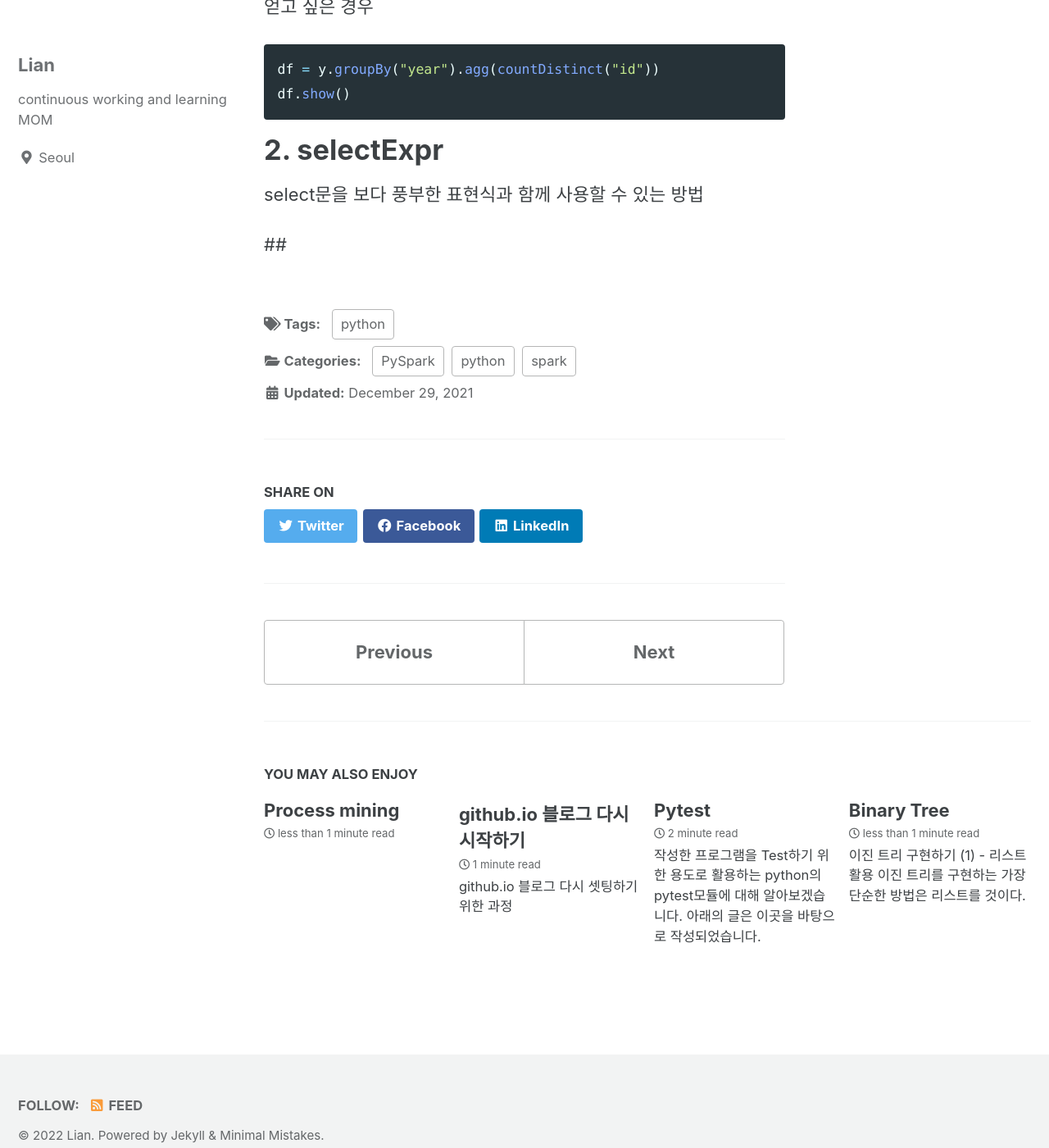
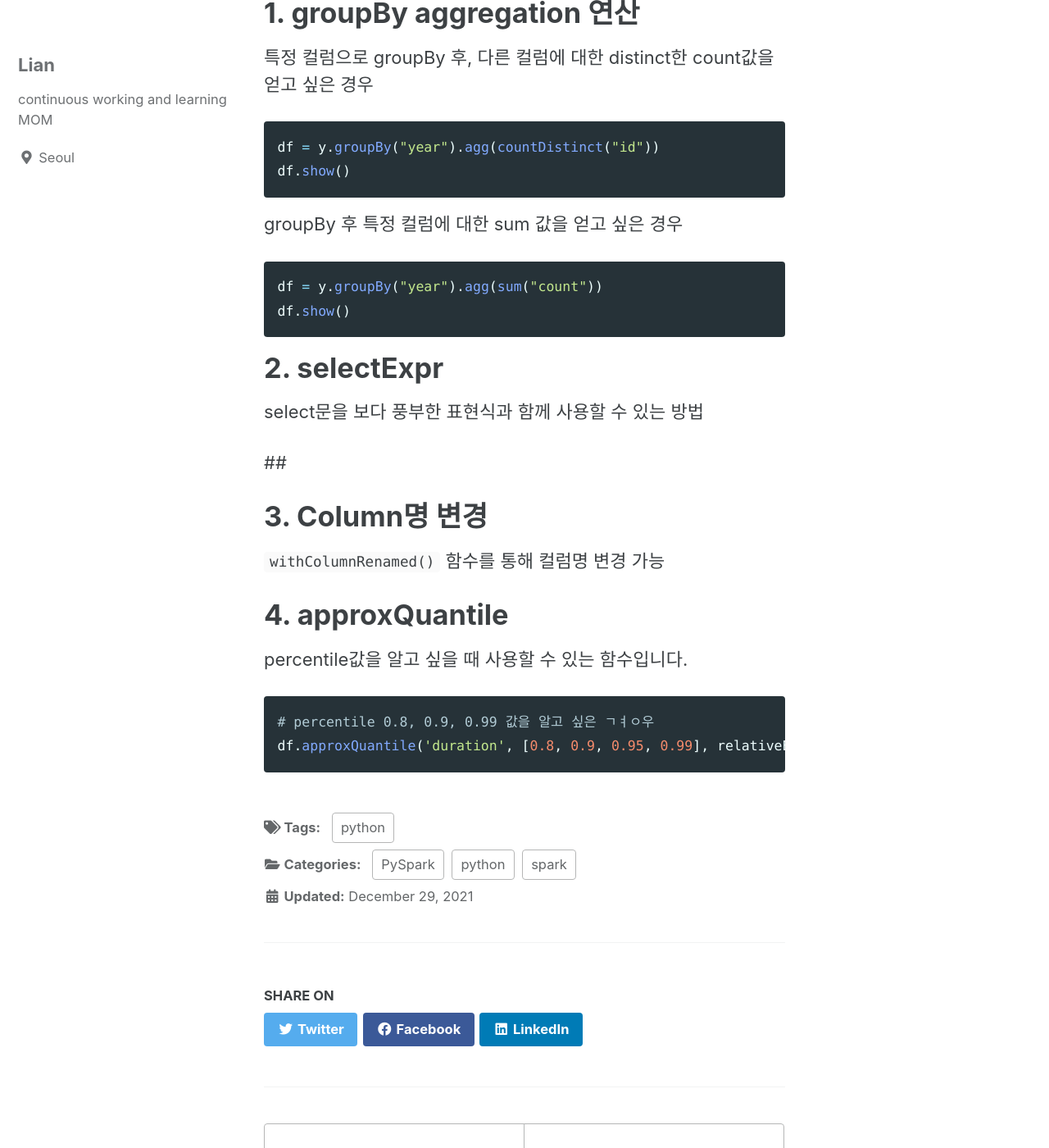
Before and after one commit to hwyum/hwyum.github.io, a Jekyll site: the page built from _posts/2021-12-29-PySpark.md, in a window 1280 px wide and 1400 px high, scrolled down 300 px. Shown: the whole window at 82% size. Built offline with Jekyll 4.4.1, drawn with Linux system fonts in a browser that asks for light colours; cached includes are drawn as plain includes; some of the changed text lies outside the part shown.

Commit message:
new posts

`````diff
--- a/_posts/2021-12-29-PySpark.md
+++ b/_posts/2021-12-29-PySpark.md
@@ -5,12 +5,23 @@ tags: python
 categories: python spark PySpark
 ---
 
+주의: 아래 내용은 `PySpark 2.4.5` version 기준으로 작성되었습니다.
 
-# 1. distinct count
+# 1. groupBy aggregation 연산
+
 특정 컬럼으로 groupBy 후, 다른 컬럼에 대한 distinct한 count값을 얻고 싶은 경우
 
-```py
+```python
 df = y.groupBy("year").agg(countDistinct("id"))
+df.show()
+```
+
+
+
+groupBy 후 특정 컬럼에 대한 sum 값을 얻고 싶은 경우
+
+```python
+df = y.groupBy("year").agg(sum("count"))
 df.show()
 ```
 
@@ -21,3 +32,18 @@ df.show()
 select문을 보다 풍부한 표현식과 함께 사용할 수 있는 방법
 
 ##
+
+# 3. Column명 변경
+
+`withColumnRenamed()` 함수를 통해 컬럼명 변경 가능
+
+
+
+# 4. approxQuantile
+
+percentile값을 알고 싶을 때 사용할 수 있는 함수입니다.
+
+```python
+# percentile 0.8, 0.9, 0.99 값을 알고 싶은 ㄱㅕㅇ우
+df.approxQuantile('duration', [0.8, 0.9, 0.95, 0.99], relativeError=0.001)
+```
--- /dev/null
+++ b/_posts/2022-01-17-jupyter_notebook.md
@@ -0,0 +1,40 @@
+
+
+````yaml
+title: "conda 가상환경을 jupyter notebook kernel로 설정하기"
+date: 2022-01-17
+tags:
+    - python jupyter
+categories:
+    - python
+````
+
+
+
+가상환경을 주피터 노트북을 kernel로 연결시키는 방법에 대한 부분입니다.
+
+
+
+# Reference
+
+- https://taehooh.tistory.com/entry/Python-%EC%95%84%EB%82%98%EC%BD%98%EB%8B%A4-%EA%B0%80%EC%83%81%ED%99%98%EA%B2%BD-%EA%B5%AC%EC%84%B1-%EB%B0%8F-%EC%A3%BC%ED%94%BC%ED%84%B0-%EB%85%B8%ED%8A%B8%EB%B6%81-%EC%BB%A4%EB%84%90-%EC%97%B0%EA%B2%B0
+
+
+
+# 커널 연결
+
+- 가상 환경을 활성화 시켜줌
+
+- 가상 환경이 활성화 되어 있는 상황에서 Jupyter notebook 설치
+
+  - ```bash
+    pip install jupyter notebook
+    ```
+
+
+
+* 아래 코드를 이용해서 연결한 가상환경이름, 그리고 jupyter notebook에 표시할 이름을 설정할 수 있음.
+
+```bash
+python -m ipykernel install --user --name 가상머신이름 --display-name "표시할이름"
+```
`````
Also changed, not shown: _posts/2021-12-31-github블로그 다시 셋팅.md (+6 -0 lines), _posts/2022-01-11-trino.md (added, +9 -0 lines), _posts/2022-01-13-process mining.md (+8 -0 lines).
